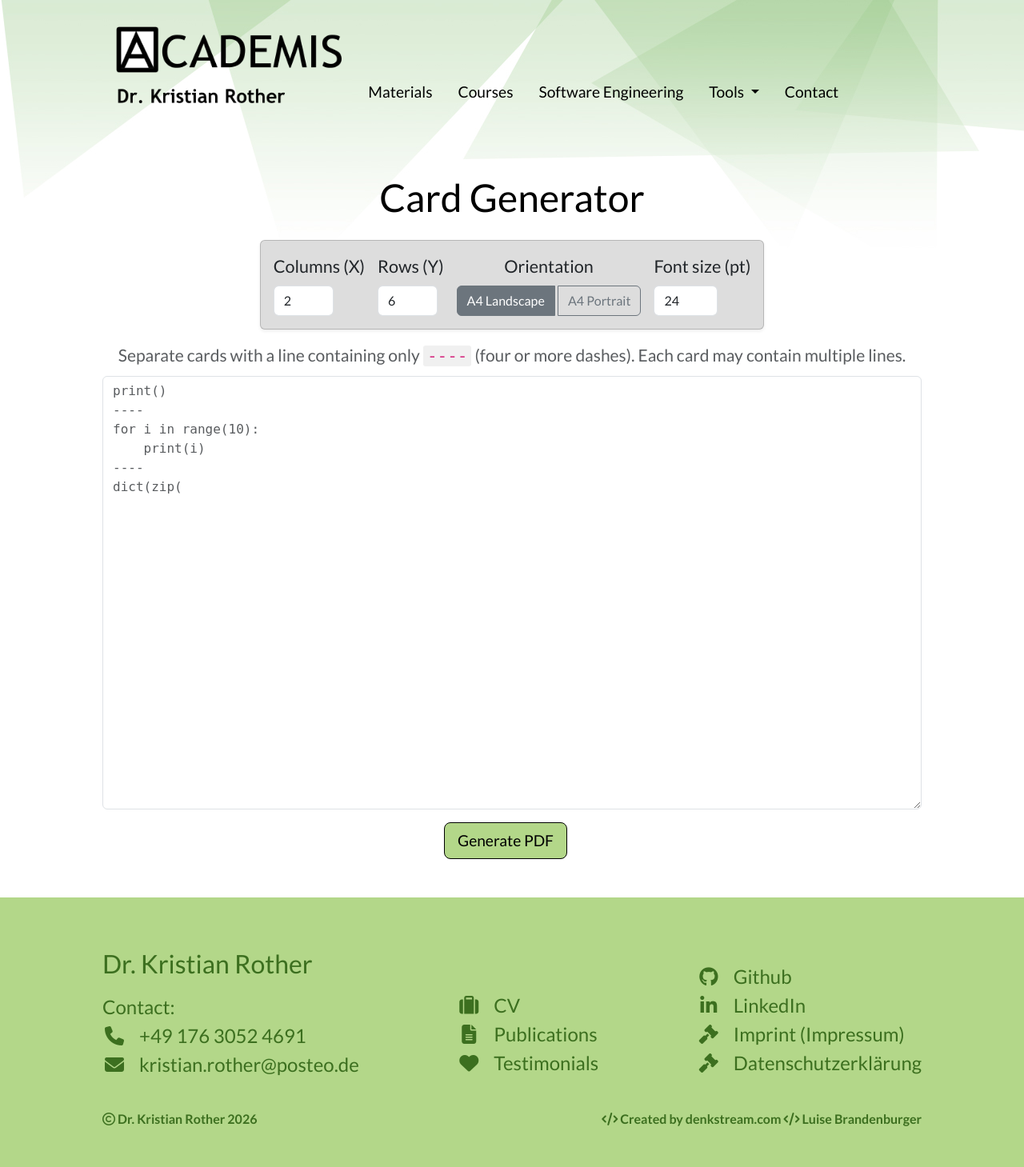
After one commit to krother/academis_website, a Python web app: template templates/card_generator.html in a window 1280 px wide. The commit adds this page. Shown: the whole page at 80% size. Run offline with Jinja, Linux system fonts and the light colour scheme; the template is opened without the code that fills it: most values are stand-ins (such as "Sample title", 1, 10 or a date in 2020); some libraries are stand-ins or nearby versions.

Commit message:
add card generator

```diff
--- a/build.py
+++ b/build.py
@@ -24,6 +24,7 @@ PAGES = [
     ('Check &amp; Cross', 'check_cross.html'),
     ('Guess the Word', 'word_guess.html'),
     ('Flipping Letters', 'char_grid.html'),
+    ('Card Generator', 'card_generator.html'),
     ('Mood Cards', 'mood_cards.html'),
 ]
 
--- a/templates/base.html
+++ b/templates/base.html
@@ -14,6 +14,8 @@
   <link rel="stylesheet" href="https://fonts.googleapis.com/css?family=Lato:400,300,700,300italic,400italic,700italic" type="text/css">
   <link rel="stylesheet" href="static/css/integrated.css">
   <link rel="stylesheet" href="static/css/pygments_default.css">
+  {% block css %}
+  {% endblock %}
   <script src="https://kit.fontawesome.com/1665566a99.js" crossorigin="anonymous"></script>
   <title>Academis • {% block title %}Dr. Kristian Rother{% endblock %}</title>
 </head>
--- /dev/null
+++ b/templates/card_generator.html
@@ -0,0 +1,166 @@
+{% extends 'base.html' %}
+
+{% block title %}Card Generator{% endblock %}
+
+{% block css %}
+<script src="https://cdnjs.cloudflare.com/ajax/libs/jspdf/2.5.1/jspdf.umd.min.js"></script>
+{% endblock %}
+
+{% block content %}
+  <style>
+    #content {
+      font-family: monospace;
+    }
+    .separator-hint code {
+      background: #f0f0f0;
+      padding: 1px 5px;
+      border-radius: 3px;
+    }
+  </style>
+
+<section class="d-flex flex-column align-items-center text-center">
+
+    <h1 class="mb-4">Card Generator</h1>
+
+    <div class="card mb-3 shadow-sm">
+      <div class="card-body">
+        <div class="row g-3 align-items-end">
+
+          <div class="col-auto">
+            <label for="cols" class="form-label">Columns (X)</label>
+            <input type="number" class="form-control" id="cols" value="2" min="1" max="20" style="width:75px">
+          </div>
+
+          <div class="col-auto">
+            <label for="rows" class="form-label">Rows (Y)</label>
+            <input type="number" class="form-control" id="rows" value="6" min="1" max="20" style="width:75px">
+          </div>
+
+          <div class="col-auto">
+            <label class="form-label">Orientation</label>
+            <div class="btn-group d-block" role="group">
+              <input type="radio" class="btn-check" name="orientation" id="orientLandscape" value="landscape" checked>
+              <label class="btn btn-outline-secondary" for="orientLandscape">A4 Landscape</label>
+              <input type="radio" class="btn-check" name="orientation" id="orientPortrait" value="portrait">
+              <label class="btn btn-outline-secondary" for="orientPortrait">A4 Portrait</label>
+            </div>
+          </div>
+
+          <div class="col-auto">
+            <label for="fontSize" class="form-label">Font size (pt)</label>
+            <input type="number" class="form-control" id="fontSize" value="24" min="4" max="200" style="width:80px">
+          </div>
+
+        </div>
+      </div>
+      </div>
+
+    <div class="mb-2 separator-hint text-muted small">
+      Separate cards with a line containing only <code>----</code> (four or more dashes).
+      Each card may contain multiple lines.
+    </div>
+
+    <textarea class="form-control mb-3" id="content" rows="22"
+      placeholder="print()&#10;----&#10;for i in range(10):&#10;    print(i)&#10;----&#10;dict(zip("abc", range(3)))"></textarea>
+
+    <div class="d-flex align-items-center gap-3">
+      <button class="btn btn-primary btn-lg" onclick="generatePDF()">Generate PDF</button>
+      <span id="summary" class="text-muted"></span>
+    </div>
+  </section>
+
+  <script src="https://cdn.jsdelivr.net/npm/bootstrap@5.3.0/dist/js/bootstrap.bundle.min.js"></script>
+  <script>
+    const { jsPDF } = window.jspdf;
+
+    function parseCards(text) {
+      return text
+        .split(/^-{4,}$/m)
+        .map(s => s.trim())
+        .filter(s => s.length > 0);
+    }
+
+    function updateSummary() {
+      const cards = parseCards(document.getElementById('content').value);
+      const cols = Math.max(1, parseInt(document.getElementById('cols').value) || 2);
+      const rows = Math.max(1, parseInt(document.getElementById('rows').value) || 6);
+      const perPage = cols * rows;
+      const pages = Math.ceil(cards.length / perPage);
+      const el = document.getElementById('summary');
+      if (cards.length === 0) {
+        el.textContent = '';
+      } else {
+        el.textContent = `${cards.length} card${cards.length !== 1 ? 's' : ''} · ${pages} page${pages !== 1 ? 's' : ''}`;
+      }
+    }
+
+    ['content', 'cols', 'rows'].forEach(id => {
+      document.getElementById(id).addEventListener('input', updateSummary);
+    });
+
+    function generatePDF() {
+      const cols = Math.max(1, parseInt(document.getElementById('cols').value) || 2);
+      const rows = Math.max(1, parseInt(document.getElementById('rows').value) || 6);
+      const orientation = document.querySelector('input[name="orientation"]:checked').value;
+      const baseFontSize = Math.max(4, parseInt(document.getElementById('fontSize').value) || 24);
+      const cards = parseCards(document.getElementById('content').value);
+
+      if (cards.length === 0) {
+        alert('No card content found. Add some text and separate cards with ----');
+        return;
+      }
+
+      const doc = new jsPDF({ orientation, unit: 'mm', format: 'a4' });
+      const pageW = doc.internal.pageSize.getWidth();
+      const pageH = doc.internal.pageSize.getHeight();
+      const cardW = pageW / cols;
+      const cardH = pageH / rows;
+      const padding = 4; // mm inside each card
+      const cardsPerPage = cols * rows;
+
+      doc.setFont('helvetica');
+
+      for (let i = 0; i < cards.length; i++) {
+        if (i > 0 && i % cardsPerPage === 0) doc.addPage();
+
+        const pos = i % cardsPerPage;
+        const col = pos % cols;
+        const row = Math.floor(pos / cols);
+        const x = col * cardW;
+        const y = row * cardH;
+
+        // Dashed cut border
+        doc.setDrawColor(160, 160, 160);
+        doc.setLineDashPattern([1.5, 1.5], 0);
+        doc.rect(x, y, cardW, cardH);
+        doc.setLineDashPattern([], 0);
+
+        // Fit text: reduce font size until it fits vertically
+        const maxW = cardW - 2 * padding;
+        const maxH = cardH - 2 * padding;
+        let fontSize = baseFontSize;
+
+        let lines, lineH, totalH;
+        while (fontSize >= 4) {
+          doc.setFontSize(fontSize);
+          lines = doc.splitTextToSize(cards[i], maxW);
+          lineH = doc.getLineHeight();
+          totalH = lines.length * lineH;
+          if (totalH <= maxH) break;
+          fontSize -= 0.5;
+        }
+
+        // Vertically center the text block
+        // getLineHeight() returns in mm; first baseline is ~0.8 * lineH from top of text block
+        const blockTop = y + (cardH - totalH) / 2;
+        const firstBaselineY = blockTop + lineH * 0.8;
+
+        doc.setTextColor(0, 0, 0);
+        doc.text(lines, x + cardW / 2, firstBaselineY, { align: 'center' });
+      }
+
+      doc.save('cards.pdf');
+    }
+  </script>
+
+{% endblock content %}
--- a/templates/header.html
+++ b/templates/header.html
@@ -14,6 +14,7 @@
       <li><a class="dropdown-item" href="check_cross.html">Check &amp; Cross</a></li>
       <li><a class="dropdown-item" href="word_guess.html">Guess the Word</a></li>
       <li><a class="dropdown-item" href="char_grid.html">Flipping Letters</a></li>
+      <li><a class="dropdown-item" href="card_generator.html">Card Generator</a></li>
       <li><a class="dropdown-item" href="mood_cards.html">Mood Cards</a></li>
     </ul>
   </div>
```
